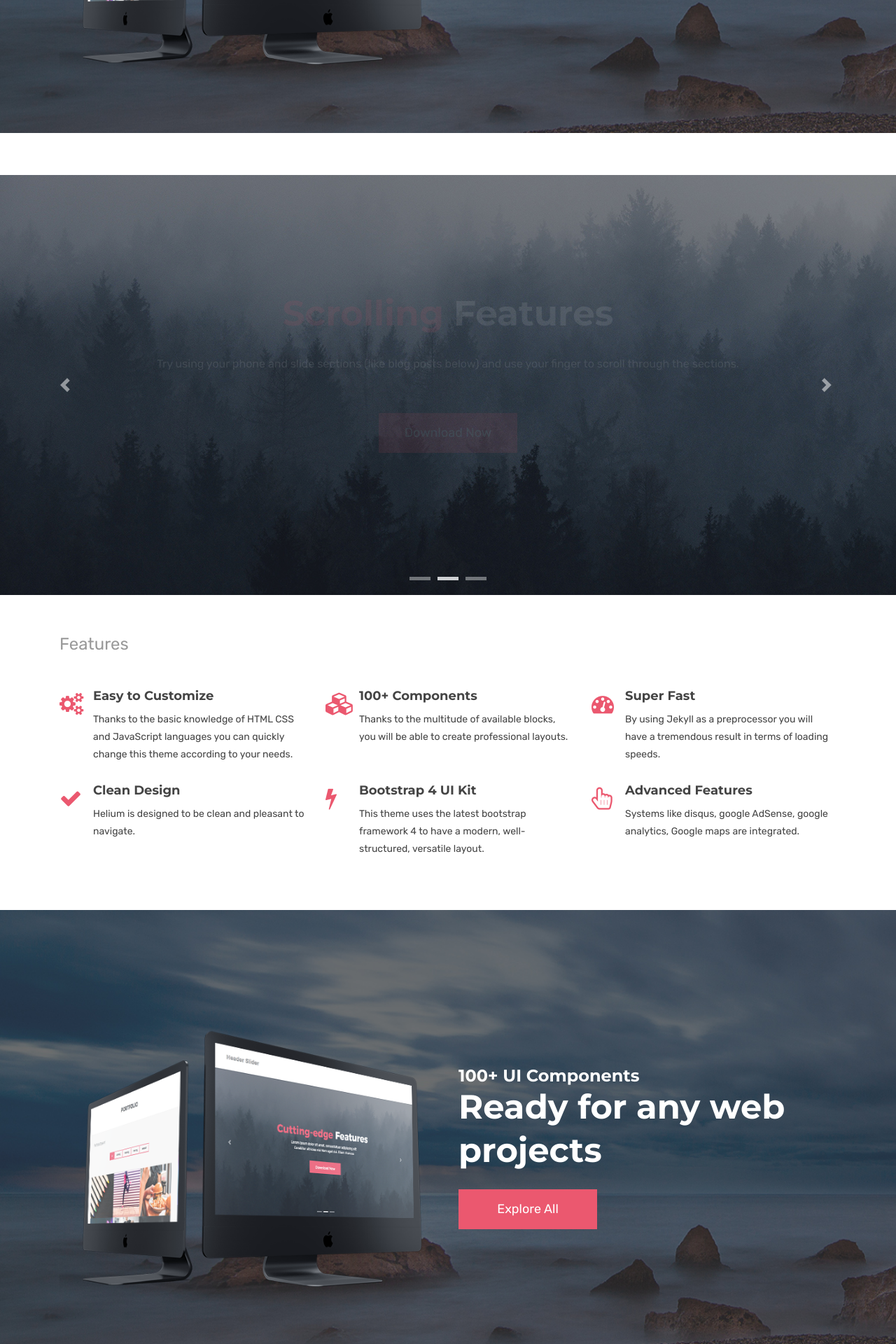
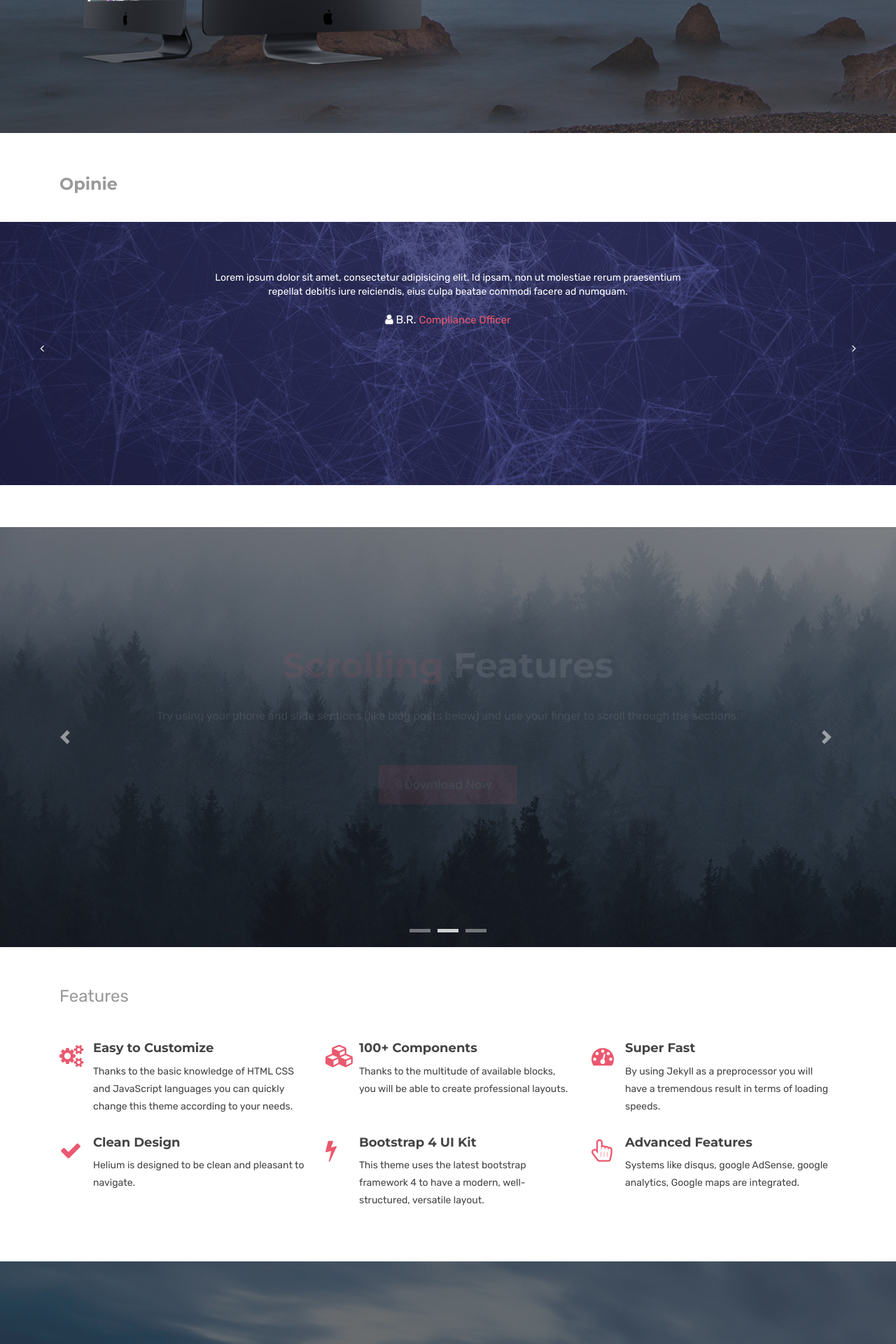
Before and after one commit to pjmajtczak/pjmajtczak.github.io, a Jekyll site: the page built from index.html, in a window 1280 px wide. Shown: the part 569-2489 px from the top of the page at 70% size. Built offline with Jekyll 4.4.1, drawn with Linux system fonts in a browser that asks for light colours.

Commit message:
added carousel

```diff
--- a/index.html
+++ b/index.html
@@ -29,6 +29,61 @@ canonical: https://heliumjk.github.io
     </div>
 <!-- END HEADER -->
           <div class="mb-60"></div>
+
+
+    <!-- testimonials slider -->
+    <div class="container">
+      <h4 class="sub-title">Opinie</h4>
+    </div>
+
+    <div class="single-testimonial-area">
+      <div class="container">
+        <div id="single-testimonial-item" class="owl-carousel">
+          <!-- Single testimonial Item -->
+          <div class="item">
+            <div class="row justify-content-md-center">
+              <div class="col-md-8 col-xs-12 col-md-auto">
+                <div class="testimonial-inner text-md-center">
+                  <blockquote>
+                    Lorem ipsum dolor sit amet, consectetur adipisicing elit. Id ipsam, non ut molestiae rerum praesentium repellat debitis iure reiciendis, eius culpa beatae commodi facere ad numquam.
+                  </blockquote>
+                  <div class="testimonial-footer">
+                    <i class="fa fa-user"></i> B.R.
+                    <a href="#"> Compliance Officer</a>
+                  </div>
+                </div>
+              </div>
+            </div>
+          </div>
+
+          <!-- Single testimonial Item -->
+          <div class="item">
+            <div class="row justify-content-md-center">
+              <div class="col-md-8 col-xs-12 col-md-auto">
+                <div class="testimonial-inner text-md-center">
+                  <blockquote>
+                    Lorem ipsum dolor sit amet, consectetur adipisicing elit. Id ipsam, non ut molestiae rerum praesentium repellat debitis iure reiciendis, eius culpa beatae commodi facere ad numquam. Quisquam dignissimos similique sunt iure fugit, omnis vel cupiditate repellendus magni nihil molestiae quam, delectus consequuntur blanditiis modi nostrum?
+                  </blockquote>
+                  <div class="testimonial-images">
+                    <img class="img-circle text-md-center" src="{{ BASE_PATH }}/assets/images/testimonial/img2.jpg" alt="">
+                  </div>
+                  <div class="testimonial-footer">
+                    <i class="fa fa-user"></i> A.Z.
+                    <a href="#"> Konsultantka ds. Sprzedaży</a>
+                  </div>
+                </div>
+              </div>
+            </div>
+          </div>
+        </div>
+      </div>
+    </div>
+    <!-- end -->
+
+    <div class="mb-60"></div>
+
+
+
       <!-- sliders -->
       <div id="sliders">
         <div class="full-width">
```
Also changed, not shown: 3 other files.
